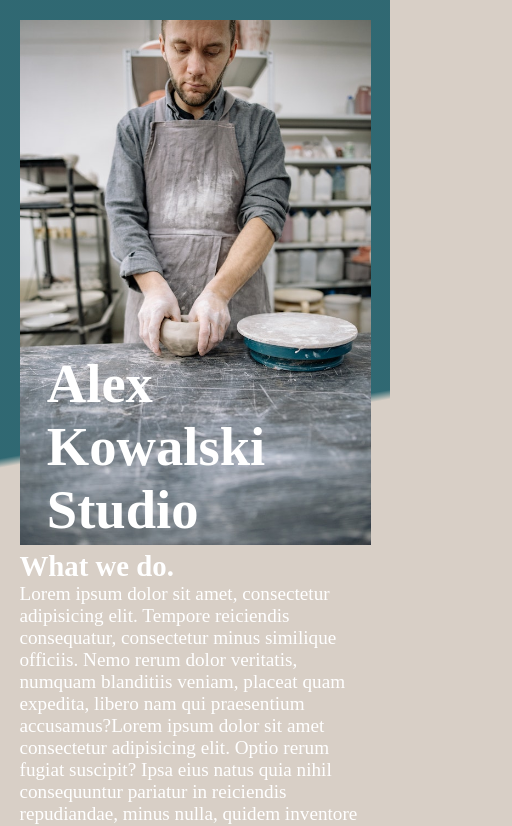
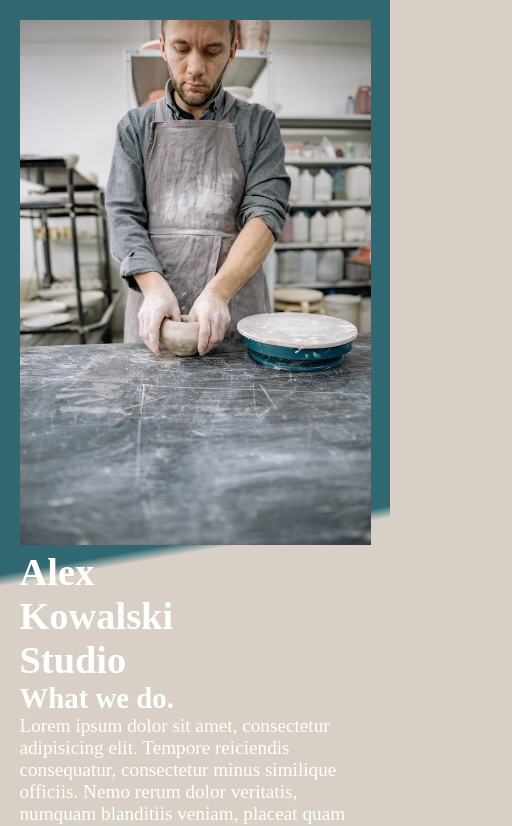
Before and after one commit to Mekintosz/Alex-Kowalski-Studio, a plain HTML site: page index.html in a window 390 px wide. Shown: the top 826 px of the page, 512 px wide, since content can reach past the window. Drawn offline with Linux system fonts and the light colour scheme; a web font is replaced by a local one.

Commit message:
Styling mobilr-first diferent layouts test

```diff
--- a/index.html
+++ b/index.html
@@ -4,7 +4,7 @@
     <meta charset="UTF-8">
     <meta name="viewport" content="width=device-width, initial-scale=1.0">
     <title>Personal portfolio</title>
-    <link rel="stylesheet" href="style.css">
+    <link rel="stylesheet" href="style02.css">
 </head>
 <body>
     <header>
--- /dev/null
+++ b/style02.css
@@ -0,0 +1,65 @@
+@import url('https://fonts.googleapis.com/css2?family=Gluten:wght@500&family=Overlock:wght@400;700&display=swap');
+
+* {
+    box-sizing: border-box;
+    padding: 0;
+    margin: 0;
+}
+
+:root {
+    --main-color: #837E7E;
+    --background-color:  #d8cfc6;
+    --first-color: #27636e;
+    --second-color: #985B46;
+}
+
+body {
+    font-family: "Overlock";
+    background: #d8cfc6;
+    color: white;
+    font-size: 1.2rem;
+}
+
+/* --------------------HEADER---------------------- */
+
+.bgshape {
+    background: linear-gradient(170deg, rgba(39, 99, 110, 0.95) 49%, rgba(255, 255, 255, 0) 50% );
+    width: 100vw;
+}
+
+.header-photo {
+    max-width: 90vw;
+    position: relative;
+}
+
+.header-picture {
+    width: 100%;
+}
+
+.header.card {
+    width: 100%;
+    padding: 5%;
+}
+
+/* ----------------------------------FOOTER-------------------------------------- */
+
+/* .footer-card {
+    background-color: #837E7E;
+    padding: 1em;
+    width: 90%;
+    max-width: 1600px;
+    margin: 0 auto;
+} */
+
+.footer-card .photo {
+    float: left;
+    width: 65%;
+}
+
+/* .footer-container {
+    display: flex;
+    align-items:center;
+    background: linear-gradient(170deg, rgba(255, 255, 255, 0) 49%, rgba(39, 99, 110, 0.95) 50%);
+   padding: 80px 0;
+    justify-content: center;
+}  */
```
